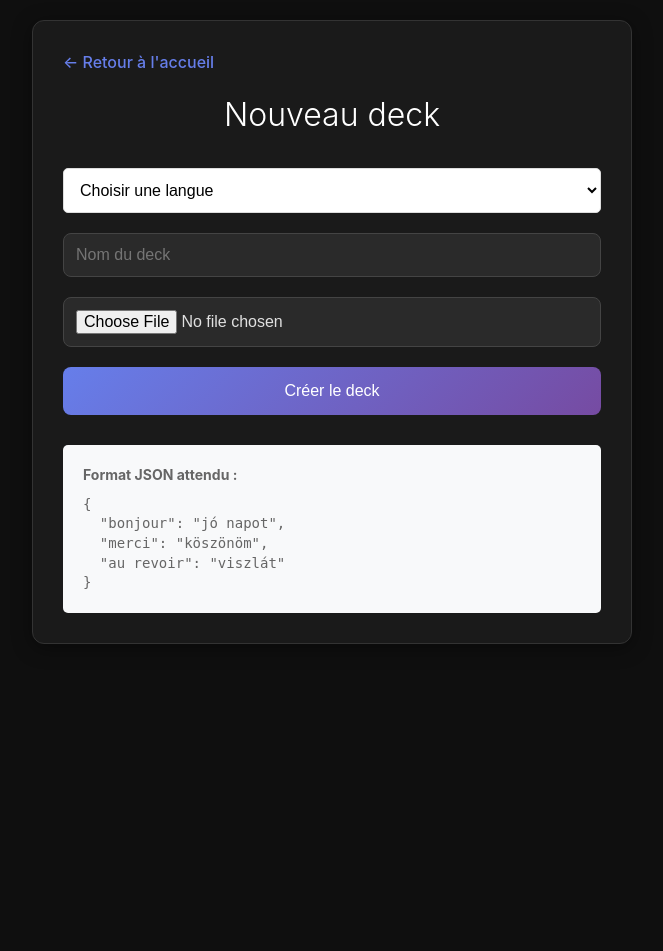
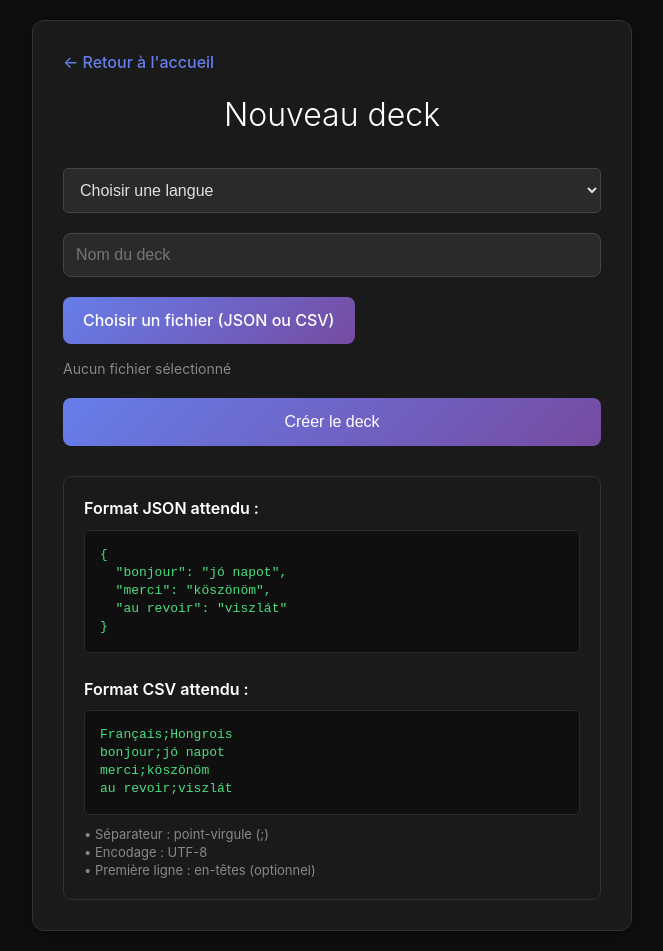
Before and after one commit to Costinou/tipikus, a Flask app: page /nouveau-deck in a window 1280 px wide. Shown: the whole page, without its empty margins (308-971 px from the left). Before the commit the page ends 644 px from the top, so only its background shows below. Run offline with Flask 3, Linux system fonts and the light colour scheme.

Commit message:
Better quizz, and deck check

```diff
--- a/app.py
+++ b/app.py
@@ -1,6 +1,8 @@
 from flask import Flask, render_template, request, redirect, url_for, flash, jsonify, send_file
 import json
 import os
+import io
+import csv
 from io import BytesIO
 from database import (
     init_db, get_langues, get_decks_by_langue, get_deck_by_id,
@@ -55,7 +57,7 @@ def creer_deck():
     """Traiter la création d'un nouveau deck"""
     langue = request.form.get('langue', '').strip()
     nom_deck = request.form.get('nom_deck', '').strip()
-    fichier_json = request.files.get('fichier_json')
+    fichier = request.files.get('fichier')
 
     if langue not in LANGUES_SUPPORTEES:
         flash('Veuillez sélectionner une langue valide')
@@ -65,21 +67,64 @@ def creer_deck():
         flash('Le nom du deck est obligatoire')
         return render_template('nouveau_deck.html', langues=LANGUES_SUPPORTEES, langue_preselect=langue)
 
-    if not fichier_json or fichier_json.filename == '':
-        flash('Veuillez sélectionner un fichier JSON')
+    if not fichier or fichier.filename == '':
+        flash('Veuillez sélectionner un fichier')
+        return render_template('nouveau_deck.html', langues=LANGUES_SUPPORTEES, langue_preselect=langue)
+
+    # Déterminer le type de fichier
+    filename = fichier.filename.lower()
+    is_json = filename.endswith('.json')
+    is_csv = filename.endswith('.csv')
+
+    if not (is_json or is_csv):
+        flash('Format de fichier non supporté. Utilisez .json ou .csv')
         return render_template('nouveau_deck.html', langues=LANGUES_SUPPORTEES, langue_preselect=langue)
 
     try:
-        # Lire et parser le JSON
-        contenu = fichier_json.read().decode('utf-8')
-        mots_dict = json.loads(contenu)
+        # Lire le contenu du fichier
+        contenu = fichier.read().decode('utf-8-sig')  # utf-8-sig pour gérer le BOM
 
-        if not isinstance(mots_dict, dict):
-            flash('Le fichier JSON doit être un objet (dictionnaire)')
-            return render_template('nouveau_deck.html', langues=LANGUES_SUPPORTEES, langue_preselect=langue)
+        mots_dict = {}
+
+        if is_json:
+            # Parser le JSON
+            mots_dict = json.loads(contenu)
+
+            if not isinstance(mots_dict, dict):
+                flash('Le fichier JSON doit être un objet (dictionnaire)')
+                return render_template('nouveau_deck.html', langues=LANGUES_SUPPORTEES, langue_preselect=langue)
+
+        elif is_csv:
+            # Parser le CSV
+            lignes = contenu.strip().split('\n')
+
+            if len(lignes) < 2:
+                flash('Le fichier CSV doit contenir au moins 2 lignes (en-tête + données)')
+                return render_template('nouveau_deck.html', langues=LANGUES_SUPPORTEES, langue_preselect=langue)
+
+            # Détecter le séparateur (point-virgule ou virgule)
+            premiere_ligne = lignes[0]
+            separateur = ';' if ';' in premiere_ligne else ','
+
+            # Parser les lignes
+            reader = csv.reader(lignes, delimiter=separateur)
+            lignes_parsed = list(reader)
+
+            # Ignorer la première ligne si elle ressemble à un en-tête
+            start_index = 0
+            if lignes_parsed[0][0].lower() in ['francais', 'français', 'french', 'fr']:
+                start_index = 1
+
+            # Extraire les paires mot/traduction
+            for ligne in lignes_parsed[start_index:]:
+                if len(ligne) >= 2:
+                    mot_fr = ligne[0].strip()
+                    traduction = ligne[1].strip()
+                    if mot_fr and traduction:
+                        mots_dict[mot_fr] = traduction
 
         if not mots_dict:
-            flash('Le fichier JSON est vide')
+            flash('Le fichier est vide ou ne contient pas de mots valides')
             return render_template('nouveau_deck.html', langues=LANGUES_SUPPORTEES, langue_preselect=langue)
 
         # Créer le deck et ajouter les mots
@@ -91,6 +136,9 @@ def creer_deck():
 
     except json.JSONDecodeError:
         flash('Erreur: Fichier JSON invalide')
+        return render_template('nouveau_deck.html', langues=LANGUES_SUPPORTEES, langue_preselect=langue)
+    except UnicodeDecodeError:
+        flash('Erreur: Problème d\'encodage du fichier. Assurez-vous qu\'il est en UTF-8')
         return render_template('nouveau_deck.html', langues=LANGUES_SUPPORTEES, langue_preselect=langue)
     except Exception as e:
         flash(f'Erreur lors de la création du deck: {str(e)}')
@@ -121,7 +169,9 @@ def supprimer_deck(deck_id):
 
 @app.route('/exporter-deck/<int:deck_id>')
 def exporter_deck(deck_id):
-    """Exporter un deck au format JSON"""
+    """Exporter un deck au format JSON ou CSV"""
+    format_export = request.args.get('format', 'json').lower()
+
     try:
         # Récupérer les infos du deck
         deck = get_deck_by_id(deck_id)
@@ -136,26 +186,73 @@ def exporter_deck(deck_id):
             flash('Ce deck ne contient aucun mot')
             return redirect(url_for('langue', langue=deck['langue']))
 
-        # Créer le JSON
-        json_content = json.dumps(mots_dict, ensure_ascii=False, indent=2)
+        # Nom de base du fichier
+        base_filename = deck['nom'].replace(' ', '_')
 
-        # Créer un fichier en mémoire
-        buffer = BytesIO()
-        buffer.write(json_content.encode('utf-8'))
-        buffer.seek(0)
+        if format_export == 'csv':
+            # Créer le CSV
+            buffer = BytesIO()
+            # Écrire en UTF-8 avec BOM pour Excel
+            buffer.write('\ufeff'.encode('utf-8'))
 
-        # Nom du fichier à télécharger
-        filename = f"{deck['nom'].replace(' ', '_')}.json"
+            # Créer le writer CSV
+            wrapper = io.TextIOWrapper(buffer, encoding='utf-8', newline='', write_through=True)
+            writer = csv.writer(wrapper, delimiter=';')
 
-        return send_file(
-            buffer,
-            mimetype='application/json',
-            as_attachment=True,
-            download_name=filename
-        )
+            # Écrire l'en-tête
+            writer.writerow(['Français', deck['langue']])
+
+            # Écrire les données
+            for mot_fr, traduction in mots_dict.items():
+                writer.writerow([mot_fr, traduction])
+
+            # Détacher le wrapper pour récupérer le buffer
+            wrapper.detach()
+            buffer.seek(0)
+
+            return send_file(
+                buffer,
+                mimetype='text/csv',
+                as_attachment=True,
+                download_name=f"{base_filename}.csv"
+            )
+        else:
+            # Export JSON (par défaut)
+            json_content = json.dumps(mots_dict, ensure_ascii=False, indent=2)
+            buffer = BytesIO()
+            buffer.write(json_content.encode('utf-8'))
+            buffer.seek(0)
+
+            return send_file(
+                buffer,
+                mimetype='application/json',
+                as_attachment=True,
+                download_name=f"{base_filename}.json"
+            )
 
     except Exception as e:
         flash(f'Erreur lors de l\'export: {str(e)}')
+        return redirect(url_for('index'))
+
+@app.route('/voir-deck/<int:deck_id>')
+def voir_deck(deck_id):
+    """Afficher le contenu d'un deck sous forme de tableau"""
+    try:
+        # Récupérer les infos du deck
+        deck = get_deck_by_id(deck_id)
+        if not deck:
+            flash('Deck non trouvé')
+            return redirect(url_for('index'))
+
+        # Récupérer les mots (dans l'ordre alphabétique)
+        mots = get_mots_by_deck(deck_id)
+        # Trier par mot français
+        mots_sorted = sorted(mots, key=lambda x: x['mot_francais'].lower())
+
+        return render_template('voir_deck.html', deck=deck, mots=mots_sorted)
+
+    except Exception as e:
+        flash(f'Erreur: {str(e)}')
         return redirect(url_for('index'))
 
 @app.route('/apprendre/<int:deck_id>')
--- a/templates/nouveau_deck.html
+++ b/templates/nouveau_deck.html
@@ -12,7 +12,7 @@
 
 <form method="POST" action="{{ url_for('creer_deck') }}" enctype="multipart/form-data">
     <div class="form-group">
-        <select name="langue" required style="width: 100%; padding: 12px; border: 1px solid #ddd; border-radius: 5px; font-size: 16px; background: white;">
+        <select name="langue" required style="width: 100%; padding: 12px; border: 1px solid #444; border-radius: 5px; font-size: 16px; background: #2a2a2a; color: #e0e0e0;">
             <option value="">Choisir une langue</option>
             {% for langue in langues %}
                 <option value="{{ langue }}" {% if langue == langue_preselect %}selected{% endif %}>{{ langue }}</option>
@@ -25,18 +25,100 @@
     </div>
 
     <div class="form-group">
-        <input type="file" name="fichier_json" accept=".json" required>
+        <label class="file-label">
+            <input type="file" name="fichier" accept=".json,.csv" required id="file-input">
+            <span class="file-button">Choisir un fichier (JSON ou CSV)</span>
+            <span class="file-name" id="file-name">Aucun fichier sélectionné</span>
+        </label>
     </div>
 
     <button type="submit" class="btn">Créer le deck</button>
 </form>
 
-<div style="margin-top: 30px; padding: 20px; background: #f8f9fa; border-radius: 5px; font-size: 14px; color: #666;">
-    <strong>Format JSON attendu :</strong>
-    <pre style="margin-top: 10px; font-family: monospace;">{
+<div class="info-section">
+    <h3>Format JSON attendu :</h3>
+    <pre>{
   "bonjour": "jó napot",
   "merci": "köszönöm",
   "au revoir": "viszlát"
 }</pre>
+
+    <h3 style="margin-top: 25px;">Format CSV attendu :</h3>
+    <pre>Français;Hongrois
+bonjour;jó napot
+merci;köszönöm
+au revoir;viszlát</pre>
+    <p style="font-size: 13px; color: #888; margin-top: 10px;">
+        • Séparateur : point-virgule (;)<br>
+        • Encodage : UTF-8<br>
+        • Première ligne : en-têtes (optionnel)
+    </p>
 </div>
+
+<style>
+.file-label {
+    display: block;
+    cursor: pointer;
+}
+
+.file-label input[type="file"] {
+    display: none;
+}
+
+.file-button {
+    display: inline-block;
+    padding: 12px 20px;
+    background: linear-gradient(135deg, #667eea 0%, #764ba2 100%);
+    color: white;
+    border-radius: 8px;
+    font-weight: 500;
+    transition: all 0.3s ease;
+    margin-bottom: 10px;
+}
+
+.file-button:hover {
+    transform: translateY(-2px);
+    box-shadow: 0 6px 20px rgba(102, 126, 234, 0.4);
+}
+
+.file-name {
+    display: block;
+    color: #888;
+    font-size: 14px;
+    margin-top: 5px;
+}
+
+.info-section {
+    margin-top: 30px;
+    padding: 20px;
+    background: #1a1a1a;
+    border-radius: 8px;
+    border: 1px solid #333;
+}
+
+.info-section h3 {
+    color: #ffffff;
+    font-size: 16px;
+    font-weight: 600;
+    margin-bottom: 10px;
+}
+
+.info-section pre {
+    background: #0f0f0f;
+    padding: 15px;
+    border-radius: 5px;
+    font-family: 'Courier New', monospace;
+    font-size: 13px;
+    color: #4ade80;
+    border: 1px solid #2a2a2a;
+    overflow-x: auto;
+}
+</style>
+
+<script>
+document.getElementById('file-input').addEventListener('change', function(e) {
+    const fileName = e.target.files[0]?.name || 'Aucun fichier sélectionné';
+    document.getElementById('file-name').textContent = fileName;
+});
+</script>
 {% endblock %}
```
Also changed, not shown: templates/langue.html (+8 -8 lines), templates/quiz.html (+50 -21 lines), templates/voir_deck.html (added, +136 -0 lines).
